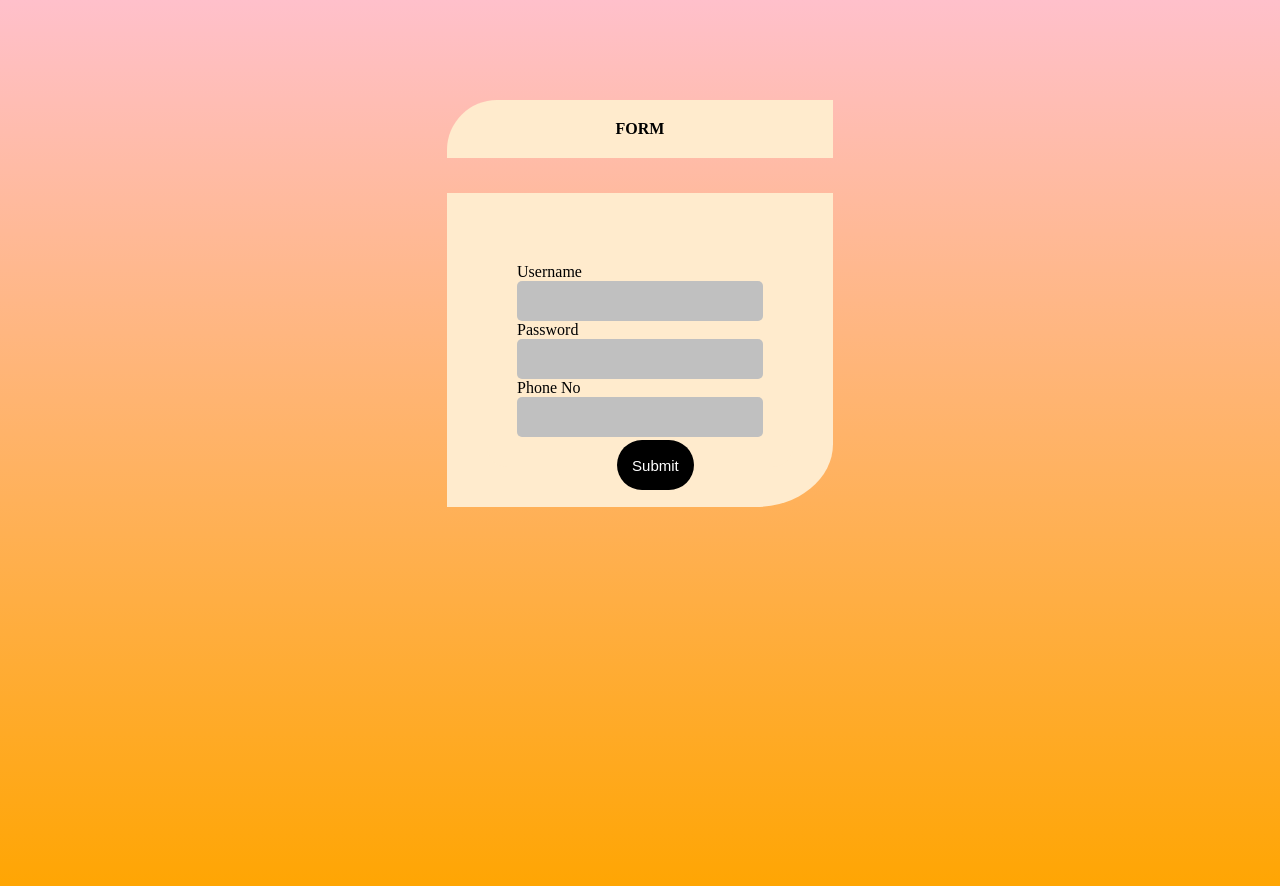
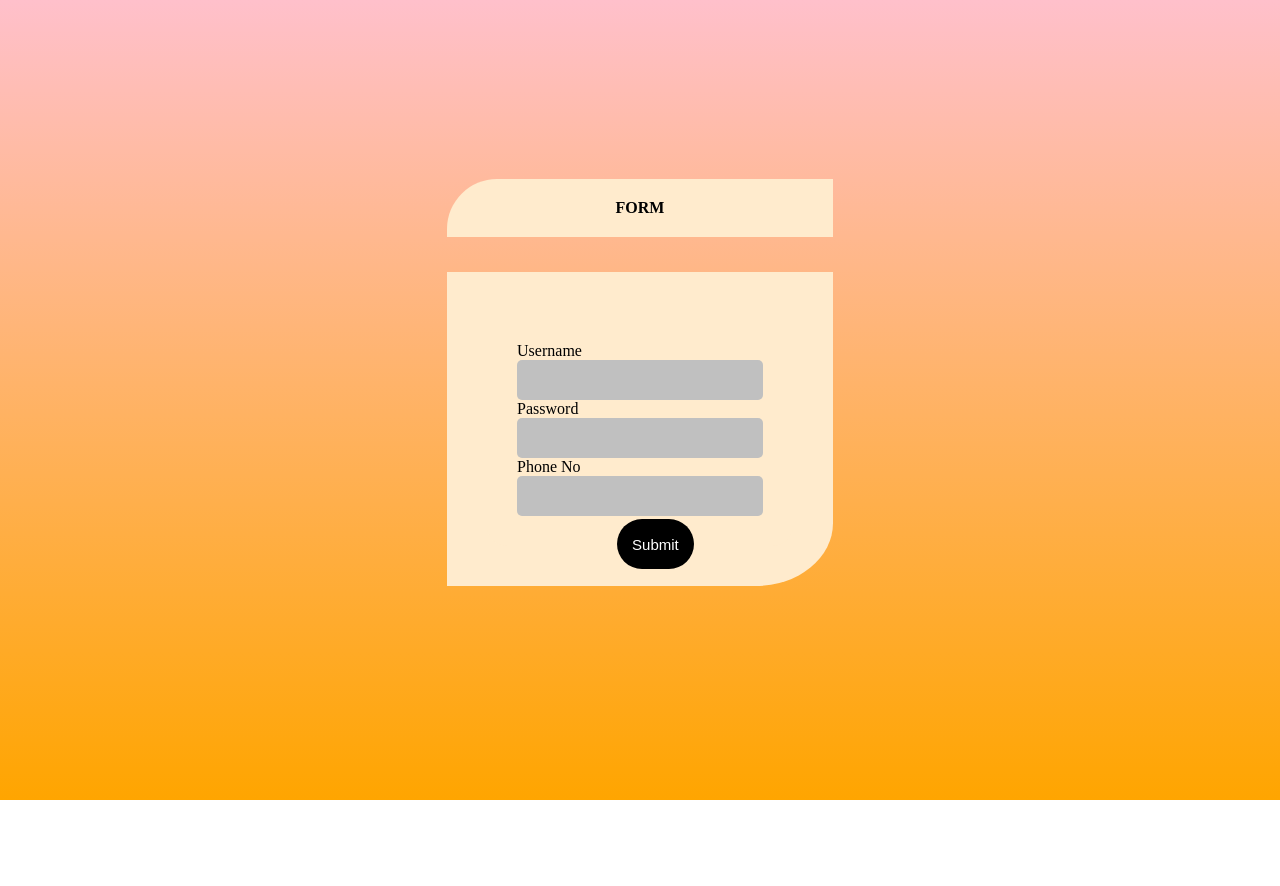
Before and after one commit to hammzyy/FORM, a plain HTML site: page index.html in a window 1280 px wide. After the commit the page ends 800 px from the top, so only its background shows below. Drawn offline with Linux system fonts and the light colour scheme.

Commit message:
modified centering

```diff
--- a/style.css
+++ b/style.css
@@ -9,7 +9,7 @@ body{
     background-image: linear-gradient(pink ,orange);
     display: flex;
     justify-content: center;
-    margin-top: 100px;
+    align-items: center;
 }
 
 .firstline{
```
